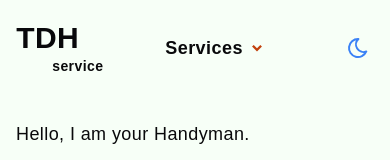
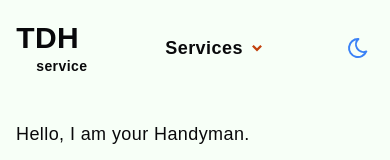
Before and after one commit to hadimktri/handyman, a Next.js app: page / in a window 390 px wide. Shown: the top 160 px of the page. Built offline with nearby package versions, Linux system fonts and the light colour scheme.

Commit message:
background changed

```diff
--- a/src/component/NavBar.tsx
+++ b/src/component/NavBar.tsx
@@ -52,7 +52,9 @@ export default function NavBar() {
                     <p className={`font-extrabold text-3xl md:text-5xl w-fit`}>
                       TDH
                     </p>
-                    <p className={`ml-9 font-bold text-sm md:text-xl w-fit`}>
+                    <p
+                      className={`ml-5 md:ml-9 font-bold text-sm md:text-xl w-fit`}
+                    >
                       service
                     </p>
                   </div>
--- a/src/styles/index.tsx
+++ b/src/styles/index.tsx
@@ -3,7 +3,7 @@ const Styles = {
   flxBC: "flex justify-between items-center",
 
   gradient:
-    "bg-[#F7FFF7] dark:bg-gradient-to-r from-neutral-950 from 5% via-neutral-800 via-30% to-neutral-950 to-90%",
+    "bg-[#F7FFF7] dark:bg-gradient-to-r from-neutral-950 from 5% via-neutral-900 via-30% to-neutral-950 to-90%",
 
   textGradient:
     "text-transparent bg-clip-text bg-gradient-to-r from-[#7F4F24] via-[#B7B7A4] to-[#333D29] dark:from-[#A4AC86] dark:via-[#FAF9F9] dark:to-[#b2946e]",
```
